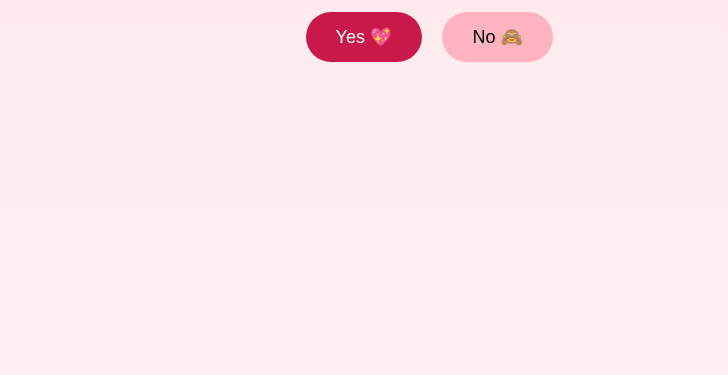
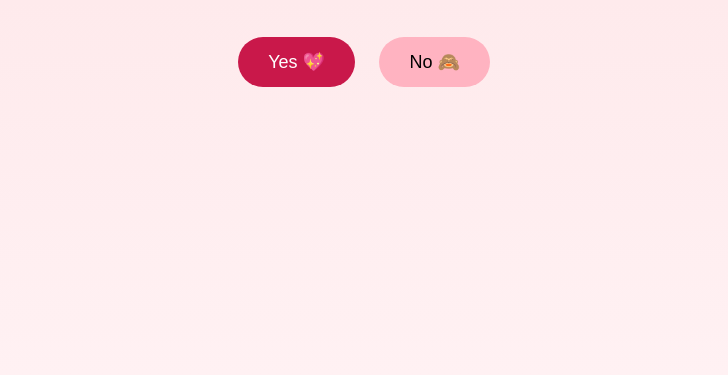
Before and after one commit to hadimuktar78/valentine1, a plain HTML site: page index.html in a window 1280 px wide. Shown: the part 425-800 px from the top of the page, without its empty margins (276-1004 px from the left). Drawn offline with Linux system fonts and the light colour scheme.

Commit message:
Update style.css

```diff
--- a/style.css
+++ b/style.css
@@ -4,20 +4,21 @@
 
 body {
   margin: 0;
-  min-height: 100vh;
+  height: 100vh;
+  overflow: hidden; /* prevents scrolling */
   font-family: Arial, sans-serif;
   background: linear-gradient(to bottom, #fde2e4, #fff1f3);
   display: flex;
   justify-content: center;
   align-items: center;
   text-align: center;
-  overflow-x: hidden;
-  padding: 20px;
+  position: relative;
 }
 
 .container {
+  max-width: 900px;
+  padding: 20px;
   width: 100%;
-  max-width: 900px;
 }
 
 h1 {
@@ -32,8 +33,6 @@ p {
 
 .buttons {
   margin-top: 30px;
-  position: relative;
-  height: 120px;
 }
 
 button {
@@ -43,8 +42,7 @@ button {
   border: none;
   border-radius: 30px;
   cursor: pointer;
-  transition: transform 0.15s ease;
-  touch-action: manipulation;
+  transition: transform 0.2s ease, left 0.2s ease, top 0.2s ease;
 }
 
 button:active {
@@ -58,7 +56,6 @@ button:active {
 
 .no {
   background: #ffb3c1;
-  position: absolute;
 }
 
 .hidden {
@@ -75,12 +72,12 @@ button:active {
 }
 
 .gallery img {
-  width: min(42vw, 180px);
+  width: min(40vw, 180px);
   border-radius: 14px;
   box-shadow: 0 10px 20px rgba(0,0,0,0.15);
 }
 
-/* Hearts */
+/* Floating Hearts */
 .hearts span {
   position: fixed;
   bottom: -10px;
```
